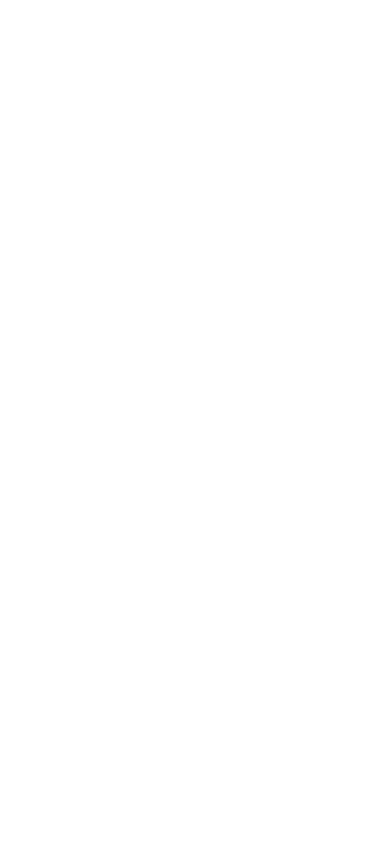
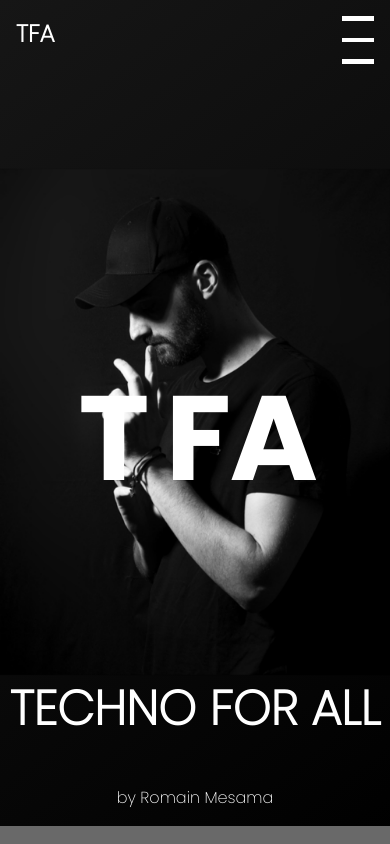
Before and after one commit to Romainperfer33/PROJETDIPLOME, a React (Create React App) app in the folder my-app/: page / in a window 390 px wide. Built offline with nearby package versions, Linux system fonts and the light colour scheme.

Commit message:
media query logo

```diff
--- a/my-app/src/App.js
+++ b/my-app/src/App.js
@@ -6,7 +6,7 @@
 function App() {
   return (
     <div id="test">
-      {/* <Home /> */}
+      <Home />
       {/* <Stages /> */}
       {/* <Loging /> */}
     </div>
--- a/my-app/src/layout/header.css
+++ b/my-app/src/layout/header.css
@@ -139,3 +139,19 @@
     transform: rotate(0) translate(0);
     transition: cubic-bezier(0.175, 0.885, 0.32, 1.275) 0.5s;
 }
+
+/* ---------------------------- responsive -------------------------- */
+
+@media screen and (max-width: 500px) {
+    .centered {
+        height: 100vh;
+        display: flex;
+        justify-content: center;
+        align-items: center;
+        font-family: "Poppins-Bold",Arial, Helvetica, sans-serif;
+        font-size: 5rem;
+        color: white;
+        position: relative;
+      }
+
+}
```
